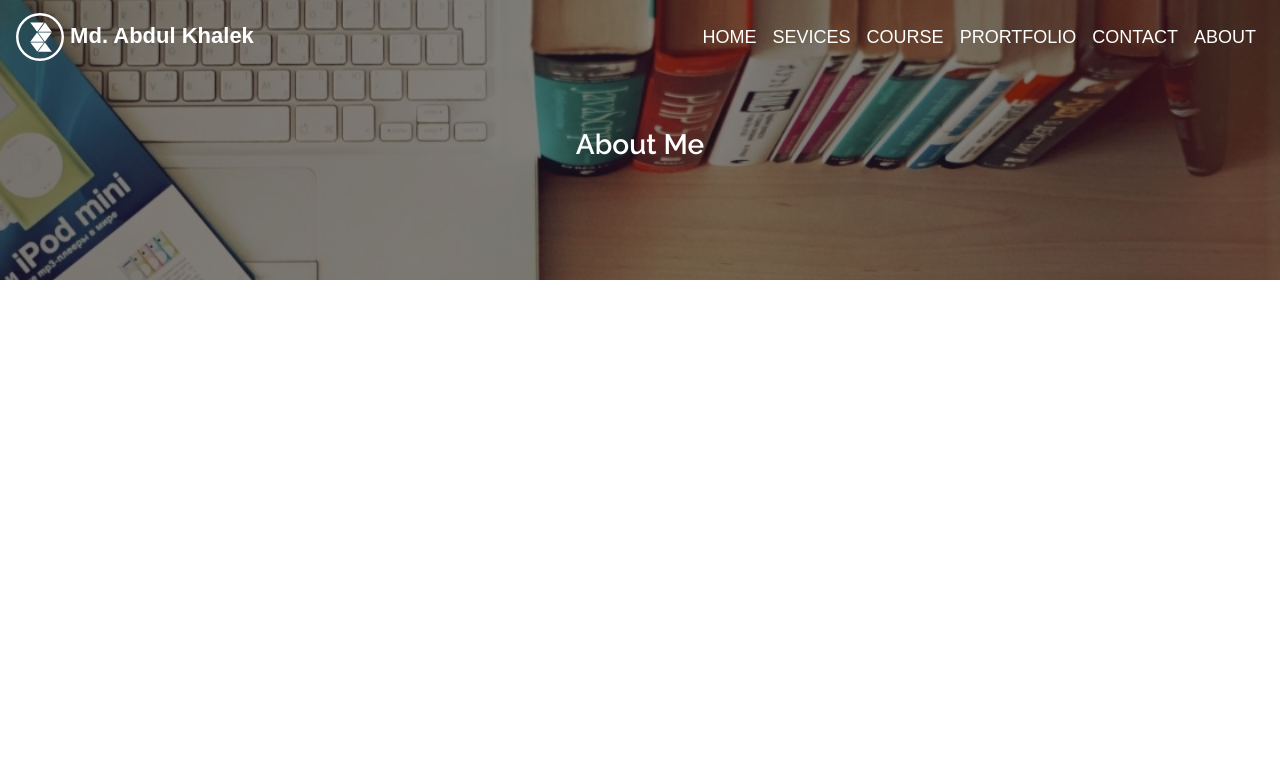
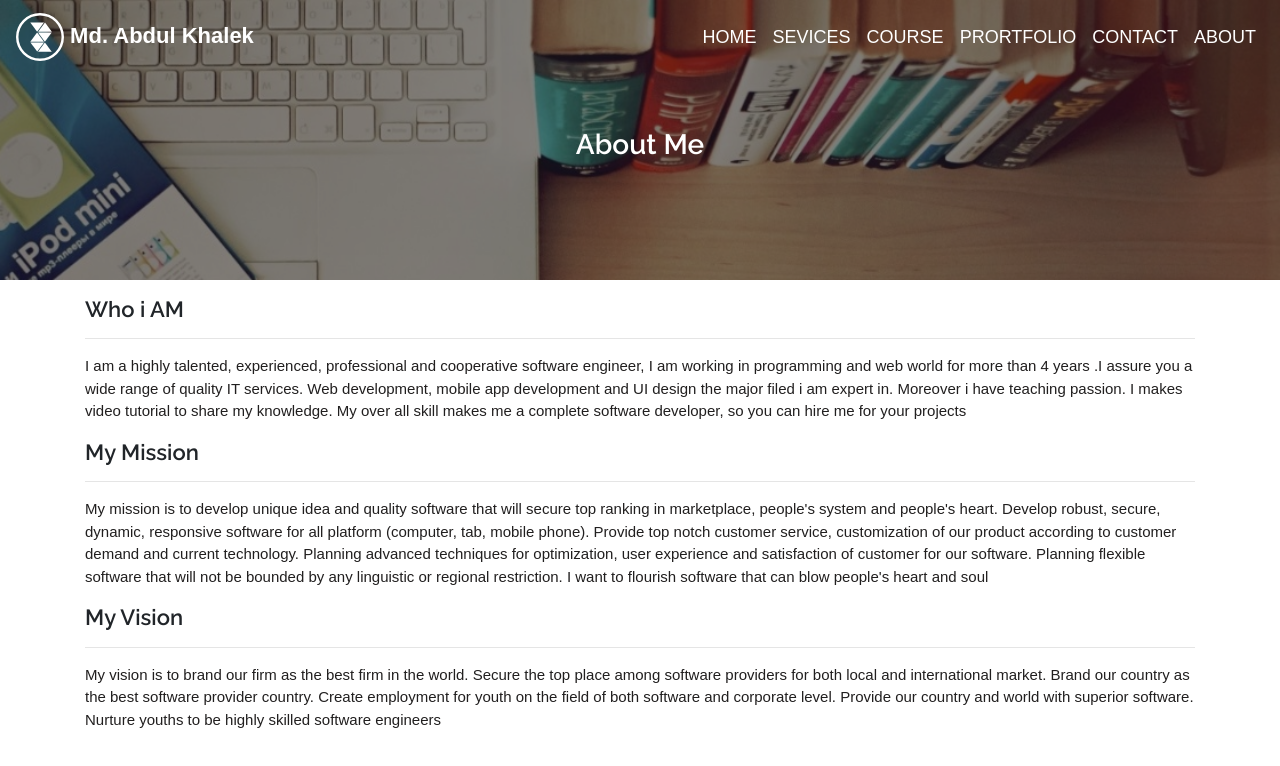
Before and after one commit to A-Khalek/ReactjsProject, a React (Create React App) app: page / in a window 1280 px wide. Shown: the top 766 px of the page. Built offline with nearby package versions, Linux system fonts and the light colour scheme.

Commit message:
AboutDescription component
add AboutDescription component

```diff
--- a/src/App.js
+++ b/src/App.js
@@ -2,12 +2,14 @@
 import HomePage from "./pages/HomePage";
 import PageTop from "./component/PageTop/PageTop";
 import TopNavigation from "./component/topNavigation/TopNavigation";
+import AboutDescription from "./component/AboutDescription/AboutDescription";
 
 function App() {
   return (
     <div >
         <TopNavigation/>
         <PageTop pageTitle="About Me"/>
+        <AboutDescription/>
       {/*<HomePage/>*/}
     </div>
   );
--- a/src/asset/css/custom.css
+++ b/src/asset/css/custom.css
@@ -56,10 +56,10 @@
 
 .serviceDescription{
     margin-top: 1rem;
-    font-family: 'Raleway', sans-serif;
+    font-family: 'Montserreat', sans-serif;
     font-size: 15px;
-    font-weight: 300;
-    color: #8F8F8F;
+    font-weight: 400;
+    color: #211f1f;
 }
 
 .navTitle{
--- /dev/null
+++ b/src/component/AboutDescription/AboutDescription.js
@@ -0,0 +1,31 @@
+import React, {Component, Fragment} from 'react';
+import {Col, Container, Row} from "react-bootstrap";
+
+class AboutDescription extends Component {
+    render() {
+        return (
+            <Fragment>
+                <Container>
+                    <Row>
+                        <Col lg={12} md={12} sm={12}>
+                            <h1 className="serviceName">Who i AM</h1>
+                            <hr/>
+                            <p className="serviceDescription">I am a highly talented, experienced, professional and cooperative software engineer, I am working in programming and web world for more than 4 years .I assure you a wide range of quality IT services. Web development, mobile app development and UI design the major filed i am expert in. Moreover i have teaching passion. I makes video tutorial to share my knowledge. My over all skill makes me a complete software developer, so you can hire me for your projects</p>
+
+                            <h1 className="serviceName">My Mission</h1>
+                            <hr/>
+                            <p className="serviceDescription">My mission is to develop unique idea and quality software that will secure top ranking in marketplace, people's system and people's heart. Develop robust, secure, dynamic, responsive software for all platform (computer, tab, mobile phone). Provide top notch customer service, customization of our product according to customer demand and current technology. Planning advanced techniques for optimization, user experience and satisfaction of customer for our software. Planning flexible software that will not be bounded by any linguistic or regional restriction. I want to flourish software that can blow people's heart and soul</p>
+
+                            <h1 className="serviceName">My Vision</h1>
+                            <hr/>
+                            <p className="serviceDescription">My vision is to brand our firm as the best firm in the world. Secure the top place among software providers for both local and international market. Brand our country as the best software provider country. Create employment for youth on the field of both software and corporate level. Provide our country and world with superior software. Nurture youths to be highly skilled software engineers</p>
+
+                        </Col>
+                    </Row>
+                </Container>
+            </Fragment>
+        );
+    }
+}
+
+export default AboutDescription;
--- a/src/component/services/Services.js
+++ b/src/component/services/Services.js
@@ -16,7 +16,7 @@
                             <div className="serviceCard text-center">
                                 <img src={webLogo}/>
                                 <h2 className="serviceName">Web Development</h2>
-                                <p>Bootstrap’s cards provide a flexible and extensible content container with multiple variants and options.</p>
+                                < p className="serviceDescription">Bootstrap’s cards provide a flexible and extensible content container with multiple variants and options.</p>
                             </div>
                         </Col>
 
@@ -24,7 +24,7 @@
                             <div className="serviceCard text-center">
                                 <img src={mobileLogo}/>
                                 <h2 className="serviceName">Mobile App Development</h2>
-                                <p>Bootstrap’s cards provide a flexible and extensible content container with multiple variants and options.</p>
+                                <p className="serviceDescription">Bootstrap’s cards provide a flexible and extensible content container with multiple variants and options.</p>
                             </div>
                         </Col>
 
@@ -32,7 +32,7 @@
                             <div className="serviceCard text-center">
                                 <img src={graphicsLogo}/>
                                 <h2 className="serviceName">Graphics Design</h2>
-                                <p>Bootstrap’s cards provide a flexible and extensible content container with multiple variants and options.</p>
+                                <p className="serviceDescription">Bootstrap’s cards provide a flexible and extensible content container with multiple variants and options.</p>
                             </div>
                         </Col>
                     </Row>
```
